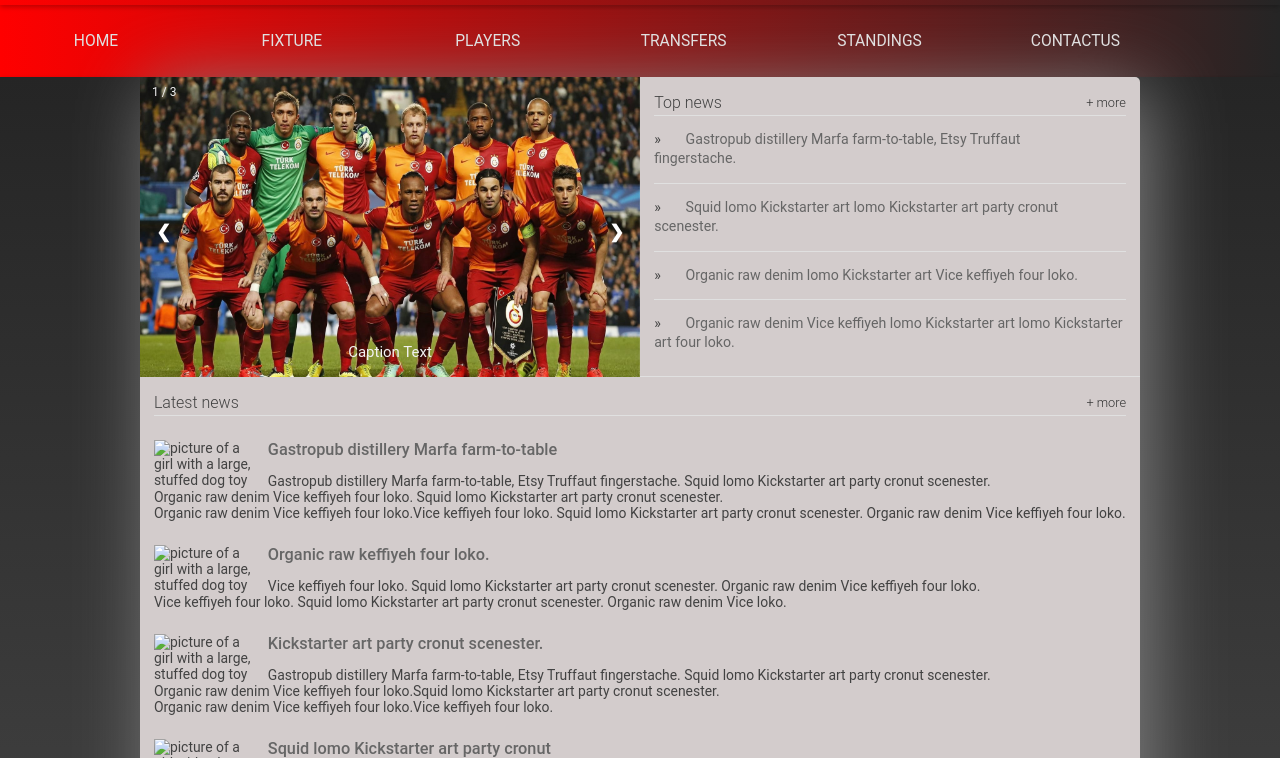
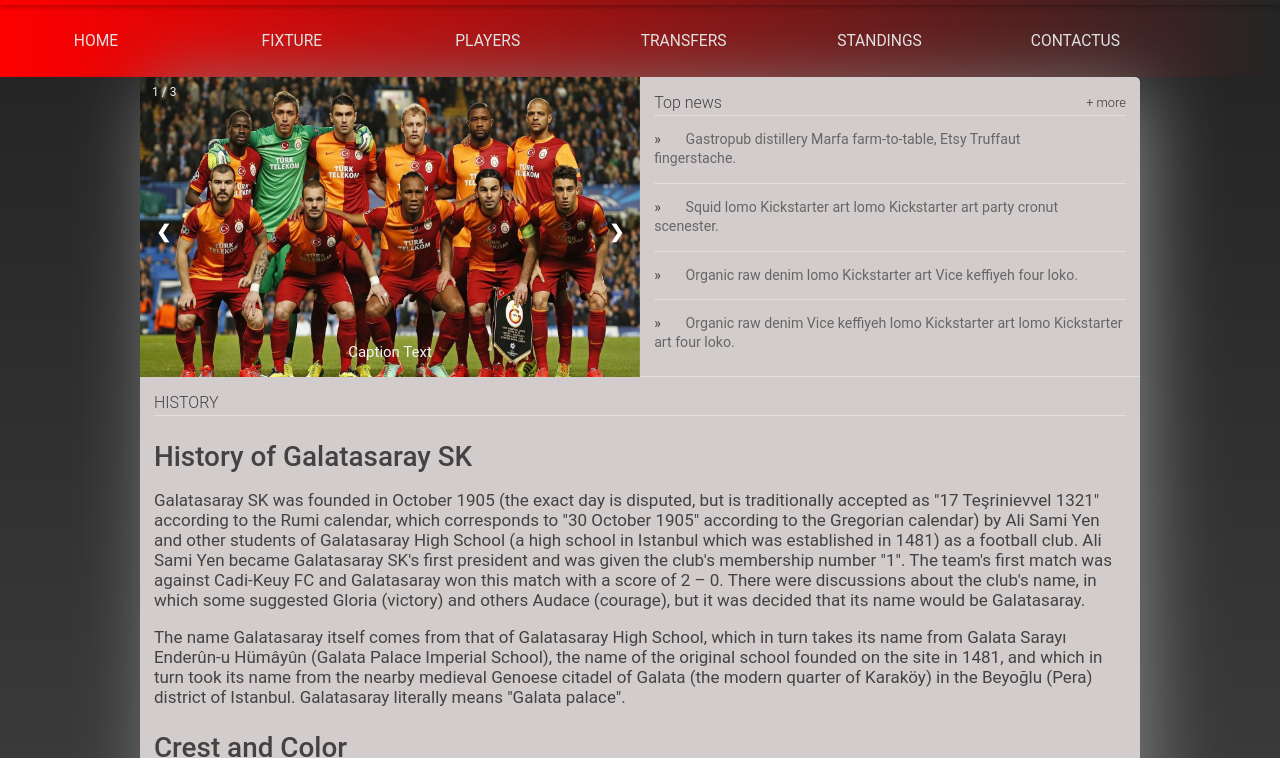
Before and after one commit to yalcinos/wmdd4820-Term1Project, a plain HTML site: page index.html in a window 1280 px wide. Shown: the part 100-858 px from the top of the page. Drawn offline with Linux system fonts and the light colour scheme.

Commit message:
Feat:Added History Section.

```diff
--- a/gs.css
+++ b/gs.css
@@ -276,60 +276,10 @@
     text-align: center;
   }
 
-  /*
-   *
-   * Weather
-   *
-   */
+ .gs-old-logo{
+   display: inline;
+ }
 
-  .weather {
-    float: right;
-    width: 100%;
-    padding: 1em;
-  }
-
-  .weather__location {
-    display: block;
-    font-weight: 300;
-    font-size: 1.5em;
-  }
-
-  .weather__desc {
-    display: block;
-    font-size: 1.2em;
-  }
-
-  .weather__today {
-    width: 60%;
-    vertical-align: middle;
-  }
-
-  .weather__today__image {
-    vertical-align: middle
-  }
-
-  .weather__today__temp {
-    font-size: 3em;
-  }
-
-  .weather__today__deg {
-    font-size: 2em;
-    display: inline;
-  }
-
-  .weather__next__item {
-    display: inline-block;
-    width: 20%;
-    text-align: center;
-  }
-
-  .weather__next__item span {
-    display: block;
-  }
-
-  .weather__next__image {
-    width: 100%;
-  }
 
 
   /*
@@ -343,30 +293,20 @@
     padding: 1em;
   }
 
-  .snippet {
+  .history {
     clear: both;
     margin: 24px 0;
   }
 
-  .snippet__thumbnail {
-    width: 100px;
-    float: left;
-    margin-right: 1em;
+  .history_title {
+    font-weight: 500;
+    font-size: 2em;
   }
 
-  .snippet__title {
-    font-weight: 500;
+  .history p {
+    font-size: 17px;
   }
 
-  .snippet__title a {
-    text-decoration: none;
-    color: #666;
-  }
-
-  .snippet__title a:hover,
-  .snippet__title a:active {
-    text-decoration: underline;
-  }
 
 
   /*
--- a/index.html
+++ b/index.html
@@ -1,7 +1,8 @@
 <!DOCTYPE html>
 <html>
 <head>
-    <title>Pasific Trails Resort</title>
+    <title>Galatasaray SK Fan Page</title>
+    <meta charset="UTF-8">
     <link rel="stylesheet" href="gs.css">
 
 </head>
@@ -80,35 +81,30 @@
 
 
             <section class="news recent-news">
-              <h2 class="news__title">Latest news <a href="#" class="news__more">+ more</a></h2>
+              <h2 class="news__title">HISTORY</h2>
               <ul>
-                <li class="snippet">
-                  <img class="snippet__thumbnail" src="images/dog.jpg" alt="picture of a girl with a large, stuffed dog toy">
-                  <h3 class="snippet__title"><a href="#">Gastropub distillery Marfa farm-to-table</a></h3>
-                  <p>Gastropub distillery Marfa farm-to-table, Etsy Truffaut fingerstache.
-                    Squid lomo Kickstarter art party cronut scenester.<span>Organic raw denim Vice keffiyeh four loko. Squid lomo Kickstarter art party cronut scenester.
-                    </span> <span>Organic raw denim Vice keffiyeh four loko.Vice keffiyeh four loko. Squid lomo Kickstarter art party cronut scenester. Organic raw denim Vice keffiyeh four loko.</span>
+                <li class="history">
+                  <h3 class="history_title">History of Galatasaray SK</h3>
+                  <p>Galatasaray SK was founded in October 1905 (the exact day is disputed, but is traditionally accepted as "17 Teşrinievvel 1321"
+                    according to the Rumi calendar, which corresponds to "30 October 1905" according to the Gregorian calendar) by Ali Sami Yen and
+                    other students of Galatasaray High School (a high school in Istanbul which was established in 1481) as a football club. Ali Sami Yen
+                    became Galatasaray SK's first president and was given the club's membership number "1". The team's first match was against Cadi-Keuy
+                    FC and Galatasaray won this match with a score of 2 – 0. There were discussions about the club's name, in which some suggested Gloria
+                    (victory) and others Audace (courage), but it was decided that its name would be Galatasaray.
                   </p>
+                  <p>
+                    The name Galatasaray itself comes from that of Galatasaray High School, which in turn takes its name from Galata Sarayı Enderûn-u Hümâyûn
+                    (Galata Palace Imperial School), the name of the original school founded on the site in 1481, and which in turn took its name from
+                     the nearby medieval Genoese citadel of Galata (the modern quarter of Karaköy) in the Beyoğlu (Pera) district of Istanbul. Galatasaray
+                     literally means "Galata palace".</p>
                 </li>
-                <li class="snippet">
-                  <img class="snippet__thumbnail" src="images/dog.jpg" alt="picture of a girl with a large, stuffed dog toy">
-                  <h3 class="snippet__title"><a href="#">Organic raw keffiyeh four loko.</a></h3>
-                  <p>Vice keffiyeh four loko. Squid lomo Kickstarter art party cronut scenester. Organic raw denim Vice keffiyeh four loko.<span>Vice keffiyeh four loko. Squid lomo Kickstarter art party cronut scenester. Organic raw denim Vice loko.</span>
-                  </p>
-                </li>
-                <li class="snippet">
-                  <img class="snippet__thumbnail" src="images/dog.jpg" alt="picture of a girl with a large, stuffed dog toy">
-                  <h3 class="snippet__title"><a href="#">Kickstarter art party cronut scenester.</a></h3>
-                  <p>Gastropub distillery Marfa farm-to-table, Etsy Truffaut fingerstache.
-                    Squid lomo Kickstarter art party cronut scenester.<span>Organic raw denim Vice keffiyeh four loko.Squid lomo Kickstarter art party cronut scenester.</span>Organic raw denim Vice keffiyeh four loko.Vice keffiyeh four loko.
-                  </p>
-                </li>
-                <li class="snippet">
-                  <img class="snippet__thumbnail" src="images/dog.jpg" alt="picture of a girl with a large, stuffed dog toy">
-                  <h3 class="snippet__title"><a href="#">Squid lomo Kickstarter art party cronut </a></h3>
-                  <p>Gastropub distillery Marfa farm-to-table, Etsy Truffaut fingerstache.
-                    Squid lomo Kickstarter art party cronut scenester. <span>Organic raw denim Vice keffiyeh four loko. Squid lomo Kickstarter art party cronut scenester.</span> Organic raw denim Vice keffiyeh four loko.Vice keffiyeh four loko.
-                  </p>
+                <li class="history">
+                    <h3 class="history_title">Crest and Color</h3>
+                    <img class="gs-old-logo" src="images/old_logo.jpeg" style="height: 75px; width:75px;" >
+                    <p class="gs-old-logo">Galatasaray's first emblem was drawn by 333 [School Number] Şevki Ege. This was the figure of a spread-winged eagle with a football in its beak.
+                       The eagle was a model emblem that Galatasaray dwelled on in the beginning. But when the name did not attract too much interest, Şevki Ege’s composition
+                       was pushed aside. It was replaced by the current design in the 1920s. This replaced in 1925 by the current "Ghayn-Sin" crest, which are the first two Arabic
+                       letters of "G"alata "S"aray, designed by Ayetullah Emin.</p>
                 </li>
               </ul>
             </section>
```
Also changed, not shown: images/old_logo.jpeg (added).
